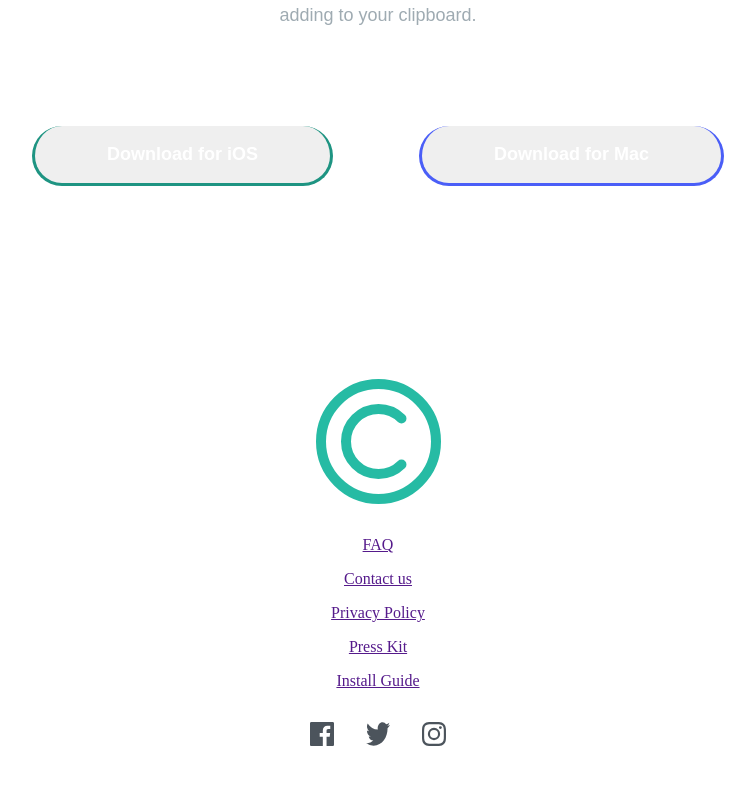
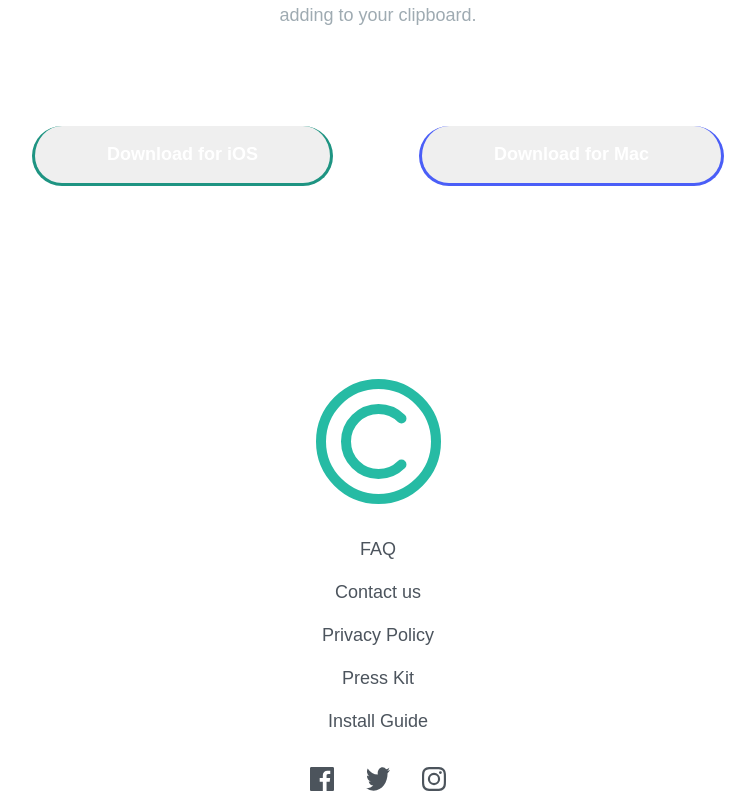
Before and after one commit to SebastianLaka/clipboard-landing-page-master, a Vue app: page / in a window 1280 px wide. Shown: the part 3477-4268 px from the top of the page, without its empty margins (262-1017 px from the left). Before the commit the page ends 4223 px from the top, so only its background shows below. Built offline with nearby package versions, Linux system fonts and the light colour scheme; a web font is replaced by a local one.

Commit message:
Add styles for footer redirects

```diff
--- a/src/assets/scss/reset.scss
+++ b/src/assets/scss/reset.scss
@@ -14,7 +14,8 @@ h4,
 h5,
 h6,
 p,
-span {
+span,
+a {
   font-family: 'Bai Jamjuree', sans-serif;
   font-size: $base-size;
   font-weight: $primary-weight;
--- a/src/components/MainSite.vue
+++ b/src/components/MainSite.vue
@@ -142,8 +142,8 @@ import SiteFooter from './site-content/footer/SiteFooter.vue'
         <img :src="img" :alt="alt">
       </template>
       <template #footer-links="{linkName}">
-        <ul>
-          <li><a href="">{{ linkName }}</a></li>
+        <ul class="links-list">
+          <li class="links-list__link"><a href="#" class="links-list--redirect">{{ linkName }}</a></li>
         </ul>
       </template>
       <template #footer-social-media="{img, alt}">
@@ -262,6 +262,11 @@ import SiteFooter from './site-content/footer/SiteFooter.vue'
   .preview-workflow {
     @include flex-column-center;
     padding: 0 3.5em;
+  }
+  .links-list{
+    &--redirect{
+      text-decoration: none;
+    }
   }
 }
 @media (min-width: 768px) {
```
